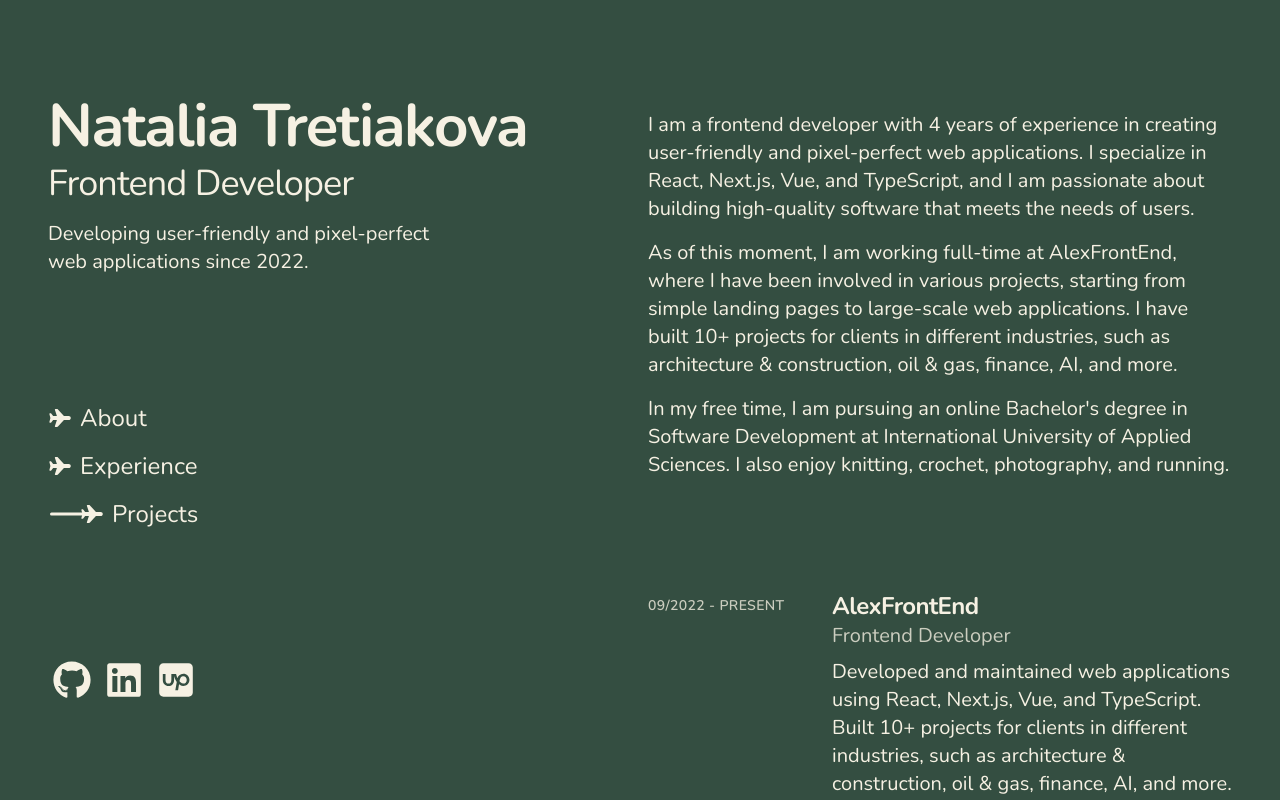
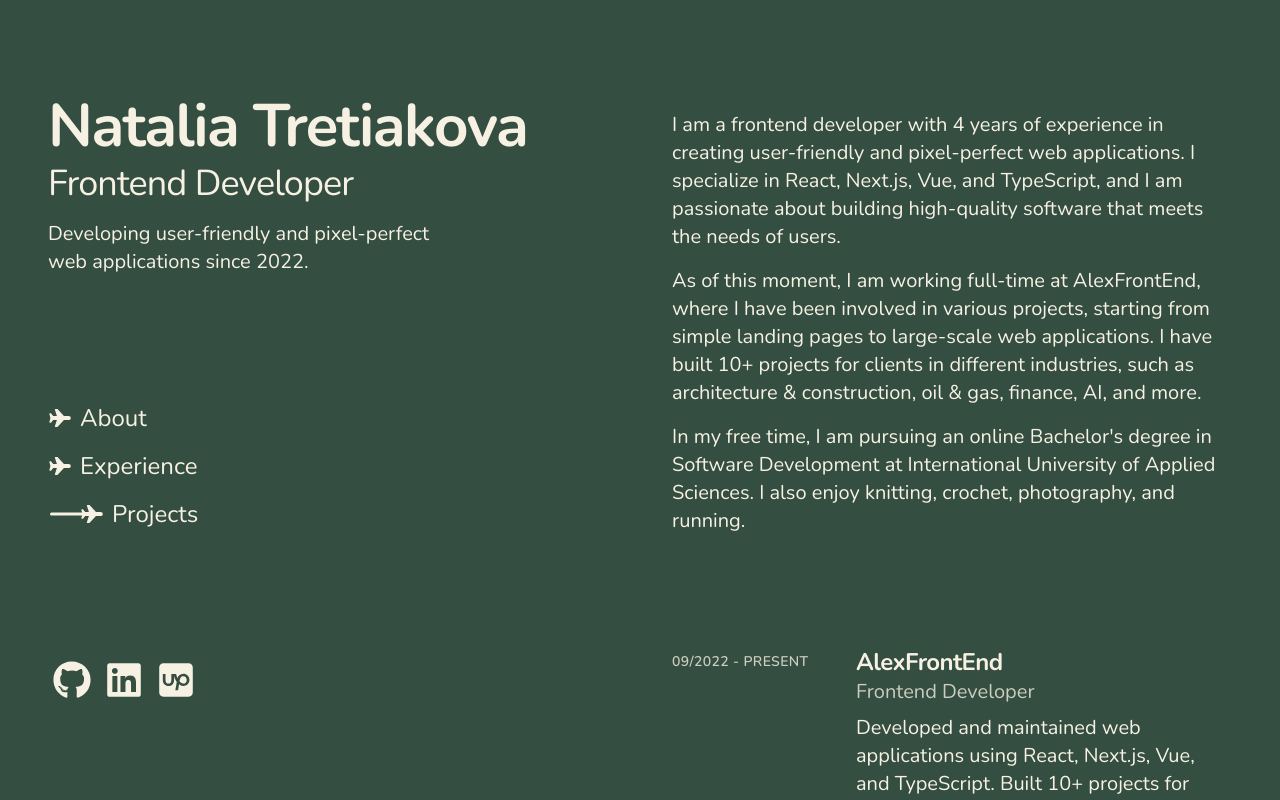
Before and after one commit to Natalia912/Personal-Web-Portfolio, a Next.js app: page / in a window 1280 px wide. Shown: the top 800 px of the page. Built offline with nearby package versions, Linux system fonts and the light colour scheme.

Commit message:
improve page ux

```diff
--- a/src/modules/homepage/page.tsx
+++ b/src/modules/homepage/page.tsx
@@ -5,7 +5,7 @@
 
 export function Homepage() {
   return (
-    <div className="flex flex-col lg:flex-row lg:justify-between gap-0 lg:gap-4">
+    <div className="flex flex-col lg:flex-row lg:justify-between gap-0 lg:gap-16">
       <Header />
       <main className="flex-1">
         <About />
--- a/src/modules/project/page.tsx
+++ b/src/modules/project/page.tsx
@@ -23,7 +23,7 @@
   return (
     <div className="relative">
       <Header />
-      <main className="flex flex-col lg:flex-row lg:justify-between gap-4 lg:gap-8 pt-6">
+      <main className="flex flex-col lg:flex-row lg:justify-between gap-4 lg:gap-16 pt-6">
         <ProjectInfo
           title={project.name}
           images={project.images}
```
